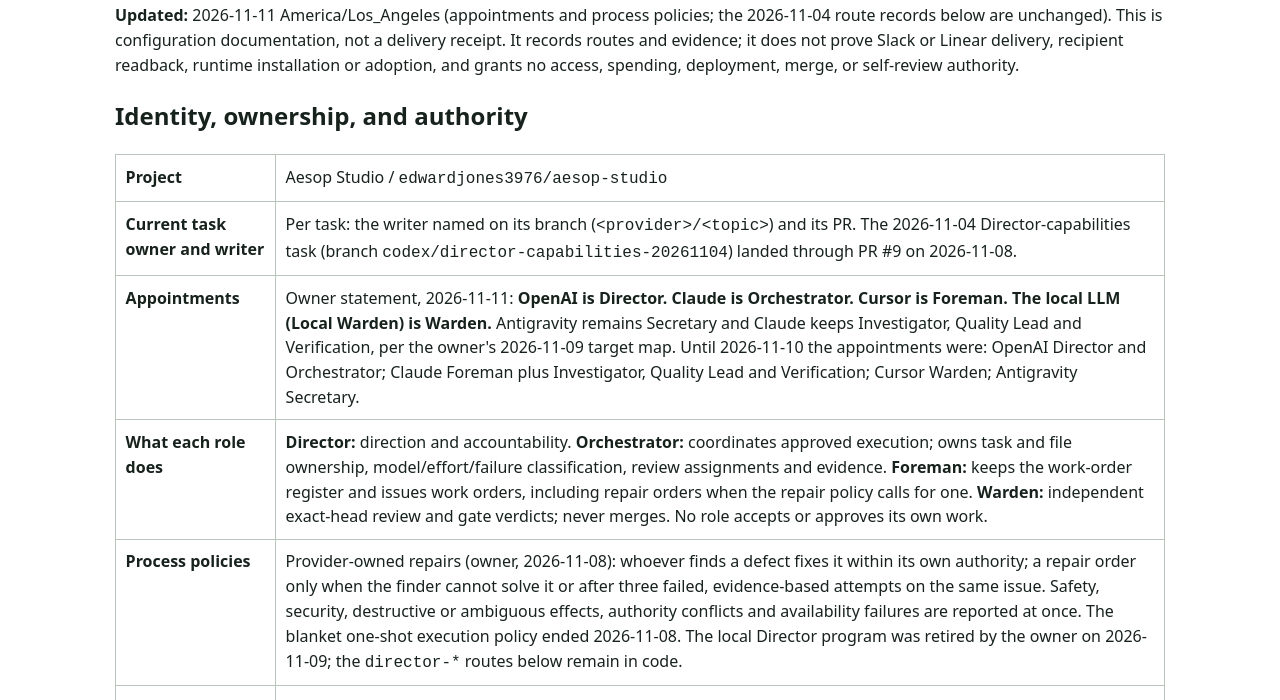
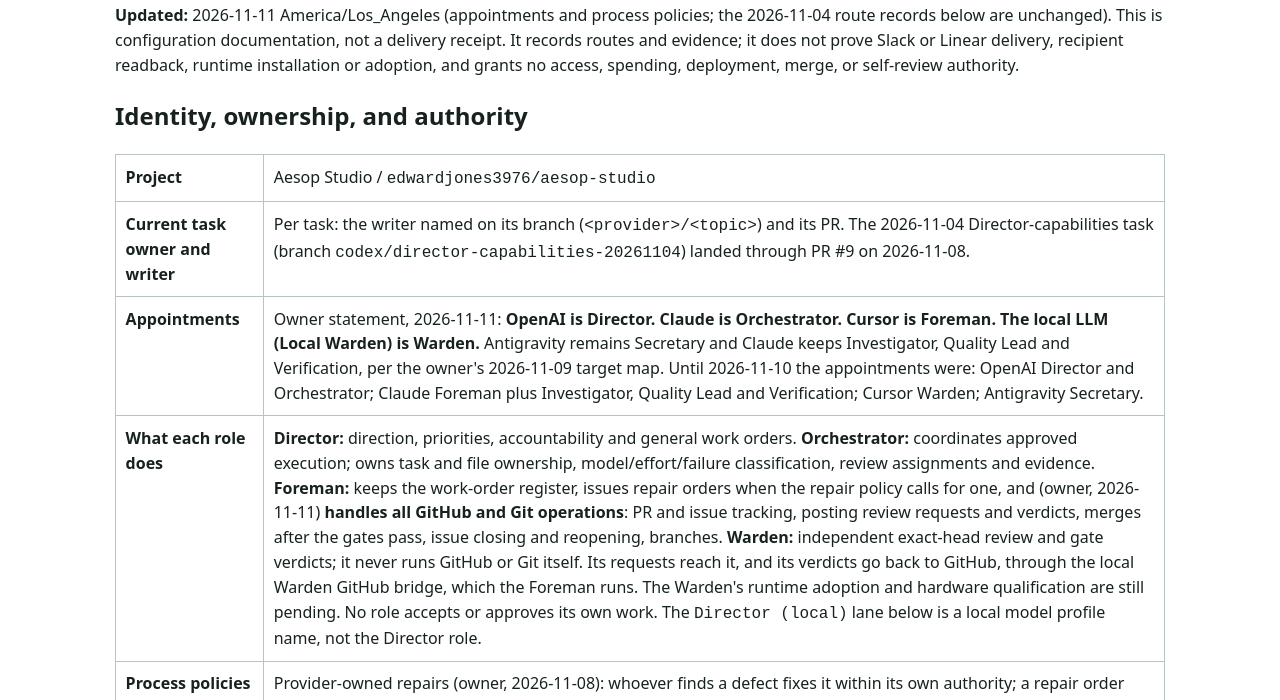
Before and after one commit to edwardjones3976/aesop-studio, a plain HTML site: page docs/PROJECT-COMMUNICATIONS.html in a window 1280 px wide. Shown: the part 100-800 px from the top of the page. Drawn offline with Linux system fonts and the light colour scheme.

Commit message:
docs: the Foreman handles GitHub and Git; Warden reaches GitHub through a bridge
Owner, 2026-11-11: the Foreman (Cursor) handles all GitHub and Git
operations: PR and issue tracking, posting review requests and verdicts,
merges after the gates pass, issue closing and reopening, and branches.
The local LLM Warden keeps independent exact-head review and gate
verdicts. It never operates GitHub itself; the Foreman runs the local
Warden GitHub bridge to hand it a PR and post its verdict. The Director
also issues general work orders.

The docs also note that the Warden's runtime adoption and hardware
qualification are still pending, and that "Director (local)" is only a
model profile name. Docs only; no code change.

Co-Authored-By: Claude Opus 5.5 <noreply@anthropic.com>

```diff
--- a/docs/PROJECT-COMMUNICATIONS.html
+++ b/docs/PROJECT-COMMUNICATIONS.html
@@ -11,7 +11,7 @@
 <tr><th>Project</th><td>Aesop Studio / <code>edwardjones3976/aesop-studio</code></td></tr>
 <tr><th>Current task owner and writer</th><td>Per task: the writer named on its branch (<code>&lt;provider&gt;/&lt;topic&gt;</code>) and its PR. The 2026-11-04 Director-capabilities task (branch <code>codex/director-capabilities-20261104</code>) landed through PR #9 on 2026-11-08.</td></tr>
 <tr><th>Appointments</th><td>Owner statement, 2026-11-11: <strong>OpenAI is Director. Claude is Orchestrator. Cursor is Foreman. The local LLM (Local Warden) is Warden.</strong> Antigravity remains Secretary and Claude keeps Investigator, Quality Lead and Verification, per the owner's 2026-11-09 target map. Until 2026-11-10 the appointments were: OpenAI Director and Orchestrator; Claude Foreman plus Investigator, Quality Lead and Verification; Cursor Warden; Antigravity Secretary.</td></tr>
-<tr><th>What each role does</th><td><strong>Director:</strong> direction and accountability. <strong>Orchestrator:</strong> coordinates approved execution; owns task and file ownership, model/effort/failure classification, review assignments and evidence. <strong>Foreman:</strong> keeps the work-order register and issues work orders, including repair orders when the repair policy calls for one. <strong>Warden:</strong> independent exact-head review and gate verdicts; never merges. No role accepts or approves its own work.</td></tr>
+<tr><th>What each role does</th><td><strong>Director:</strong> direction, priorities, accountability and general work orders. <strong>Orchestrator:</strong> coordinates approved execution; owns task and file ownership, model/effort/failure classification, review assignments and evidence. <strong>Foreman:</strong> keeps the work-order register, issues repair orders when the repair policy calls for one, and (owner, 2026-11-11) <strong>handles all GitHub and Git operations</strong>: PR and issue tracking, posting review requests and verdicts, merges after the gates pass, issue closing and reopening, branches. <strong>Warden:</strong> independent exact-head review and gate verdicts; it never runs GitHub or Git itself. Its requests reach it, and its verdicts go back to GitHub, through the local Warden GitHub bridge, which the Foreman runs. The Warden's runtime adoption and hardware qualification are still pending. No role accepts or approves its own work. The <code>Director (local)</code> lane below is a local model profile name, not the Director role.</td></tr>
 <tr><th>Process policies</th><td>Provider-owned repairs (owner, 2026-11-08): whoever finds a defect fixes it within its own authority; a repair order only when the finder cannot solve it or after three failed, evidence-based attempts on the same issue. Safety, security, destructive or ambiguous effects, authority conflicts and availability failures are reported at once. The blanket one-shot execution policy ended 2026-11-08. The local Director program was retired by the owner on 2026-11-09; the <code>director-*</code> routes below remain in code.</td></tr>
 <tr><th>Scope</th><td>Add the exact local Director profile to Aesop's existing communication paths without changing its tools, permissions, provider budgets, or release verdict.</td></tr>
 <tr><th>Owner-reserved actions</th><td>Merge, deployment, publication, credentials, new access, destructive cleanup, and any new native Director inference outside an authorized check remain gated.</td></tr>
```
Also changed, not shown: 1 other file.
